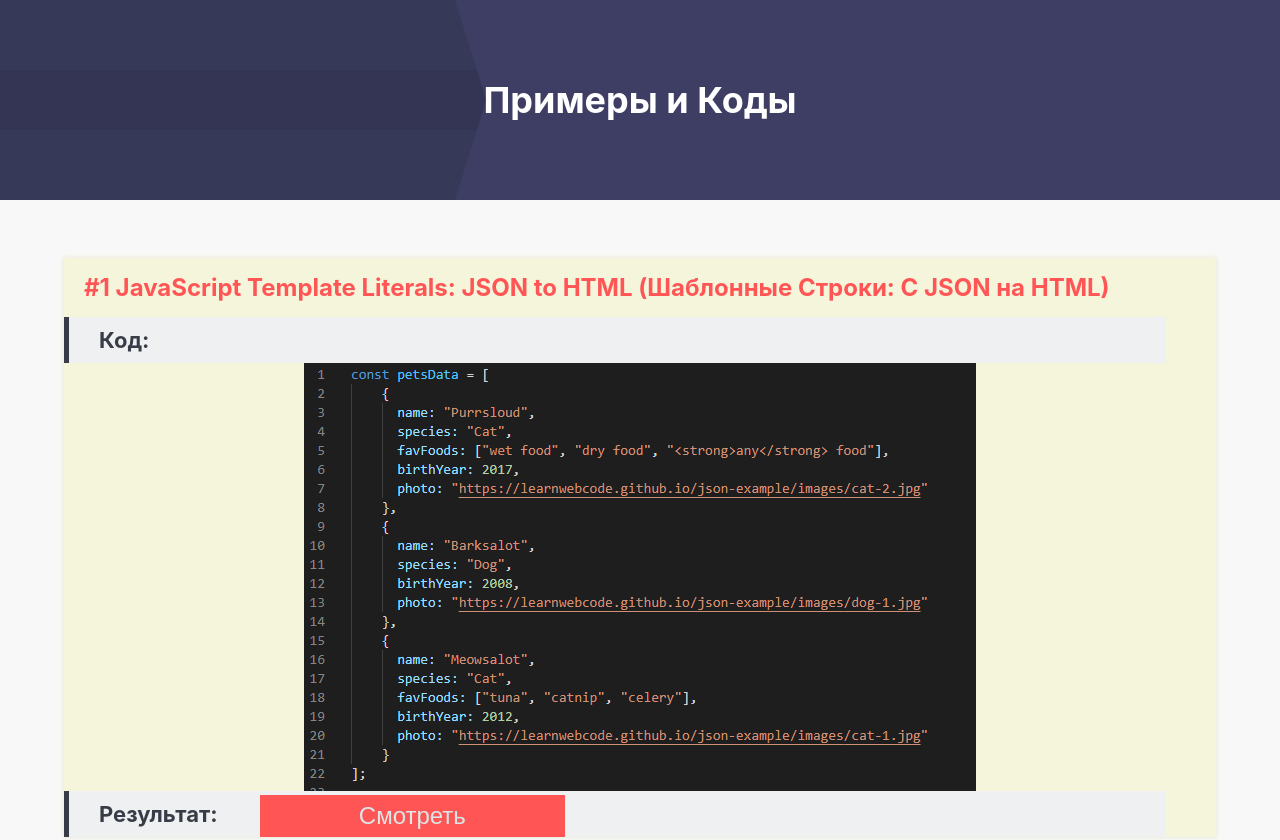
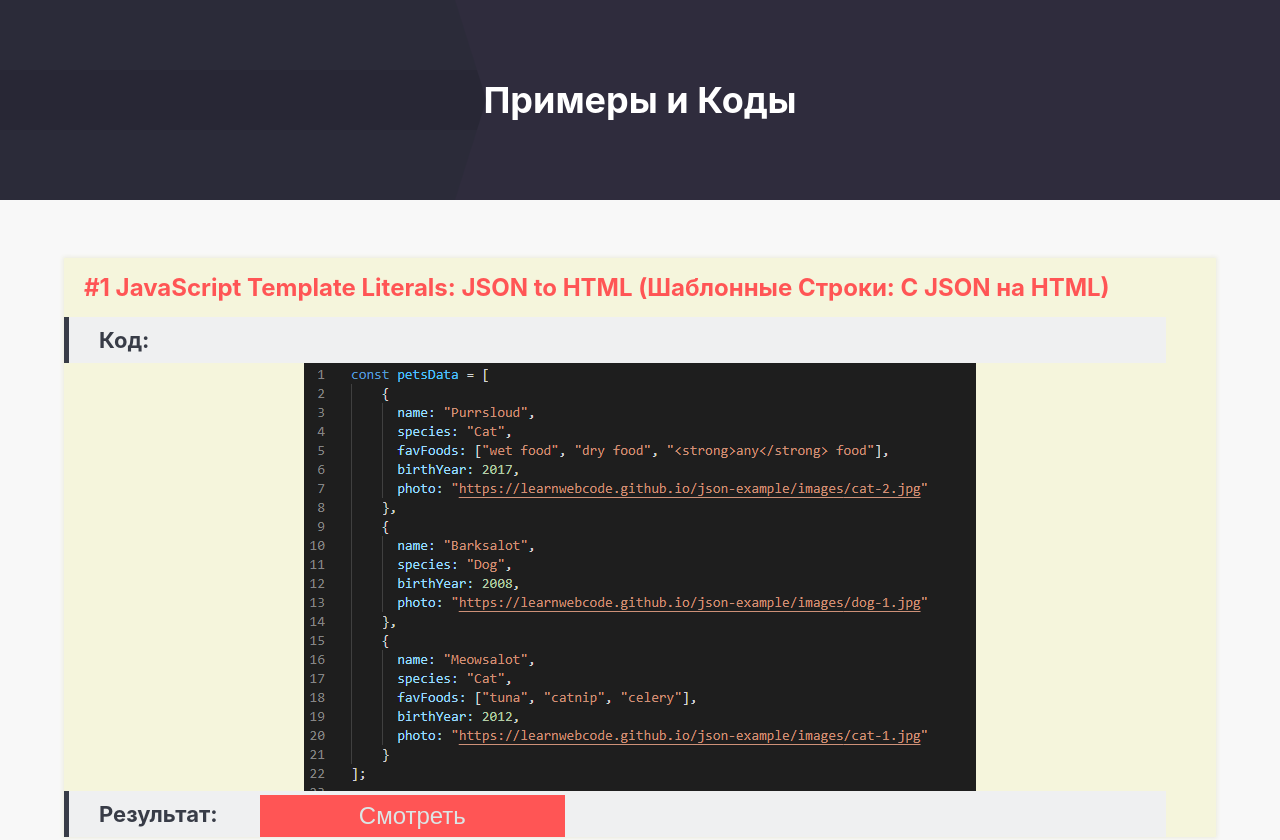
Before and after one commit to nariman1993/code-examples, a plain HTML site: page index.html in a window 1280 px wide. Shown: the top 840 px of the page. Drawn offline with Linux system fonts and the light colour scheme.

Commit message:
Add files via upload

```diff
--- a/css/style.css
+++ b/css/style.css
@@ -47,8 +47,9 @@ body{
 }
 
 header{
-    background-color: rgb(82, 250, 194);
-    background-color: rgb(62, 62, 101);
+    //background-color: rgb(82, 250, 194);
+    //background-color: rgb(62, 62, 101);
+	background-color: #2f2c3d;
     width: 100%;
     height: 25vh;
     background-position: center;
```
